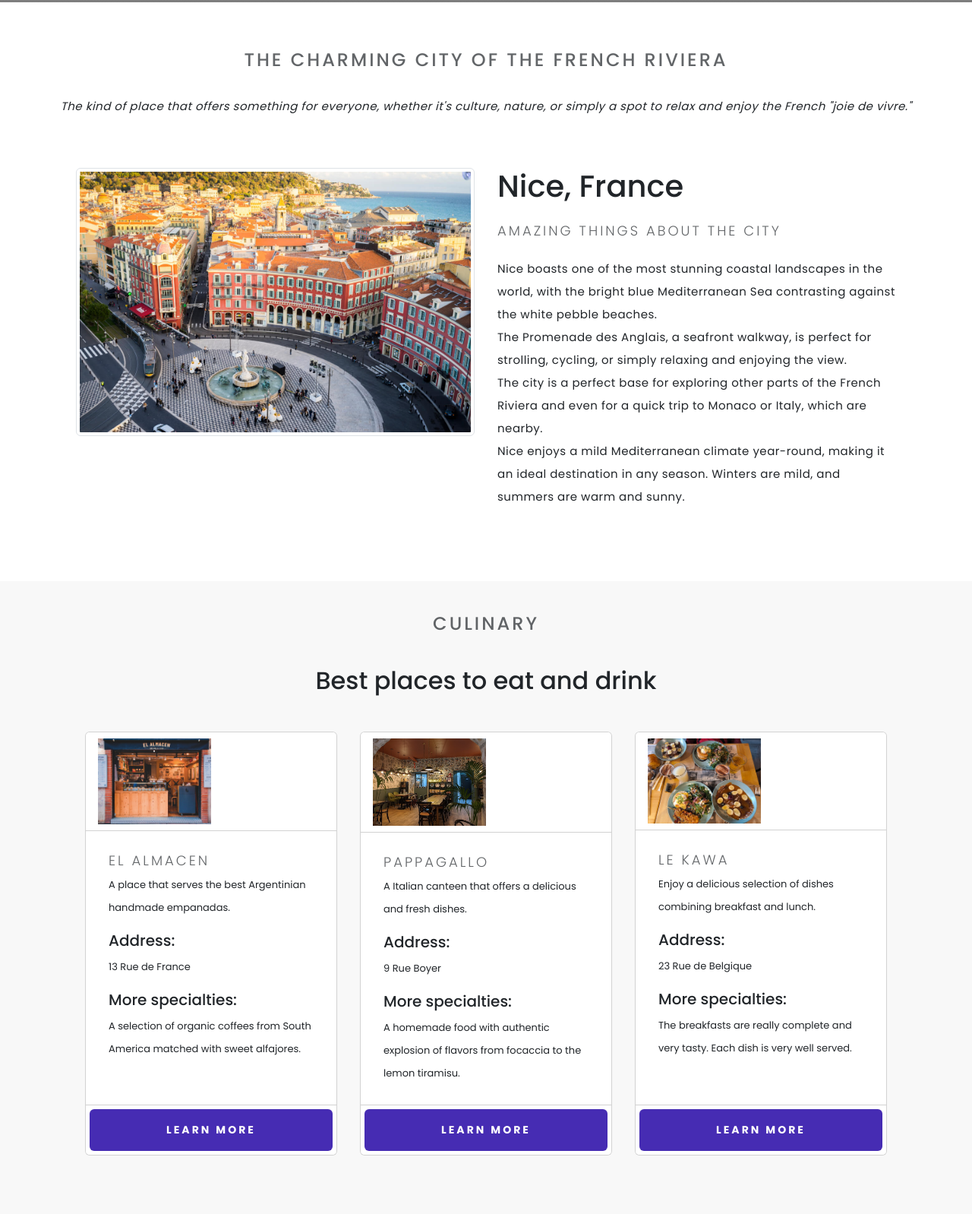
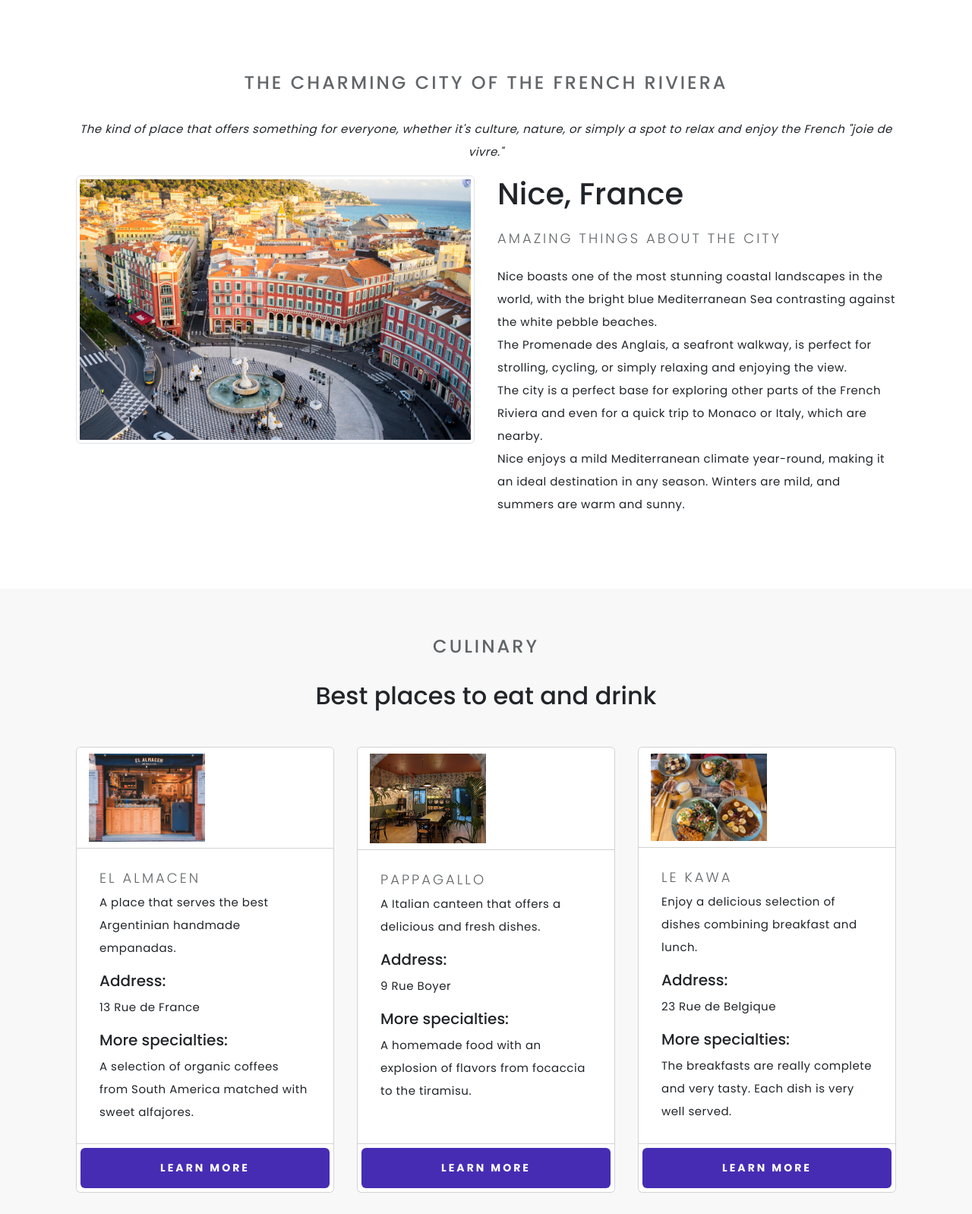
Before and after one commit to juliabacchi1/travel-destination, a plain HTML site: page index.html in a window 1280 px wide. Shown: the part 795-2393 px from the top of the page at 76% size. Drawn offline with nearby package versions, Linux system fonts and the light colour scheme; grey boxes are pictures that could not be loaded; a script that the page names is missing.

Commit message:
Organized the head, main and footer

```diff
--- a/index.html
+++ b/index.html
@@ -43,19 +43,19 @@
     </header>
 
     <main>
+      <section class="introduction">
         <div class="text-center">
           <a name="more"></a>
           <h3>The charming city of the French Riviera</h3>
           <p>
             <em
-            >The kind of place that offers something for everyone, whether it's
-            culture, nature, or simply a spot to relax and enjoy the French
-            "joie de vivre."</em
+              >The kind of place that offers something for everyone, whether
+              it's culture, nature, or simply a spot to relax and enjoy the
+              French "joie de vivre."</em
             >
           </p>
         </div>
-
-      <section class="grid grid-2-columns main-first">
+        <div class="grid grid-2-columns">
           <div>
             <a
               href="https://www.nytimes.com/interactive/2024/07/25/travel/things-to-do-nice.html"
@@ -81,16 +81,18 @@
               world, with the bright blue Mediterranean Sea contrasting against
               the white pebble beaches. <br />The Promenade des Anglais, a
               seafront walkway, is perfect for strolling, cycling, or simply
-            relaxing and enjoying the view. <br />The city is a perfect base for
-            exploring other parts of the French Riviera and even for a quick
-            trip to Monaco or Italy, which are nearby. <br />Nice enjoys a mild
-            Mediterranean climate year-round, making it an ideal destination in
-            any season. Winters are mild, and summers are warm and sunny.
+              relaxing and enjoying the view. <br />The city is a perfect base
+              for exploring other parts of the French Riviera and even for a
+              quick trip to Monaco or Italy, which are nearby. <br />Nice enjoys
+              a mild Mediterranean climate year-round, making it an ideal
+              destination in any season. Winters are mild, and summers are warm
+              and sunny.
             </p>
+          </div>
         </div>
       </section>
 
-      <section class="container">
+      <section class="culinary">
         <div class="text-center">
           <h3>Culinary</h3>
           <h2>Best places to eat and drink</h2>
@@ -135,7 +137,7 @@
             <div class="card-footer">
               <a
                 href="https://maps.app.goo.gl/8ZHTkA7WfAP3cEWT6"
-                class="btn"
+                class="btn btn-primary border-0"
                 target="_blank"
               >
                 Learn more
@@ -171,14 +173,14 @@
               <p>9 Rue Boyer</p>
               <h5>More specialties:</h5>
               <p>
-                A homemade food with authentic explosion of flavors from
-                focaccia to the lemon tiramisu.
+                A homemade food with an explosion of flavors from focaccia to
+                the tiramisu.
               </p>
             </div>
             <div class="card-footer">
               <a
                 href="https://maps.app.goo.gl/dz7xZZTNjJ8gyt3c9"
-                class="btn"
+                class="btn btn-primary border-0"
                 target="_blank"
               >
                 Learn more
@@ -224,7 +226,7 @@
             <div class="card-footer">
               <a
                 href="https://maps.app.goo.gl/hTnBPWbPQAz86x657"
-                class="btn"
+                class="btn btn-primary border-0"
                 target="_blank"
               >
                 Learn more
@@ -234,7 +236,7 @@
         </div>
       </section>
 
-      <section class="container-2">
+      <section class="itinerary">
         <div class="text-center">
           <h3>Itinerary</h3>
           <h2>Some of the must-see spots</h2>
--- a/styles/style.css
+++ b/styles/style.css
@@ -2,6 +2,7 @@
   --primary-color: #212529;
   --second-color: #ffffff;
   --terciary-color: #f8f8f8;
+  --button-color: #4732B3;
   --gradient-color-head: linear-gradient(
     rgba(0, 0, 0, 0.2),
     rgba(0, 0, 0, 0.2)
@@ -51,9 +52,6 @@ header h2 {
 header a {
   font-weight: 500;
   font-size: 14px;
-  line-height: 1.5;
-  text-align: center;
-  margin-top: 20px;
   padding: 15px 20px;
   display: inline-block;
   letter-spacing: 2px;
@@ -62,11 +60,13 @@ header a {
   color: var(--second-color);
   background: none;
   border: 1px solid var(--second-color);
+  border-radius: 5px;
 }
 
 header a:hover {
-  color: var(--primary-color);
-  background: var(--second-color);
+  color: var(--second-color);
+  background: var(--button-color);
+  border: 1px solid var(--button-color);
 }
 
 main {
@@ -99,7 +99,7 @@ main p {
   font-size: 15px;
 }
 
-section.container {
+section.culinary {
   background-color: var(--terciary-color);
   max-width: 100%;
   margin: 0 auto;
@@ -114,7 +114,7 @@ section.static {
   background-attachment: fixed;
 }
 
-.main-first {
+.introduction {
   padding: 50px 100px 80px 100px;
 }
 
@@ -134,15 +134,6 @@ section.static {
 
 .card-body h4 {
   line-height: 1;
-}
-
-.container h3 {
-  padding: 20px;
-}
-
-.container p {
-  letter-spacing: 0;
-  font-size: 13px;
 }
 
 .card-header.grid {
```
Lines whose indentation alone changed are shown as unchanged.
